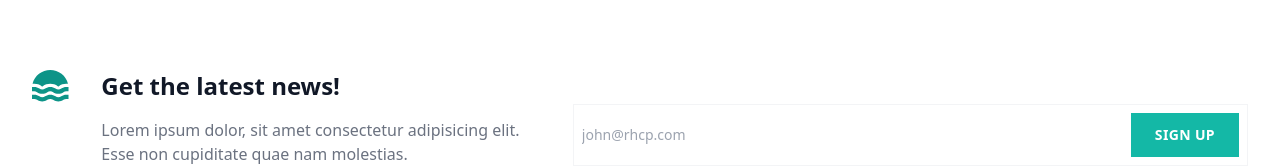
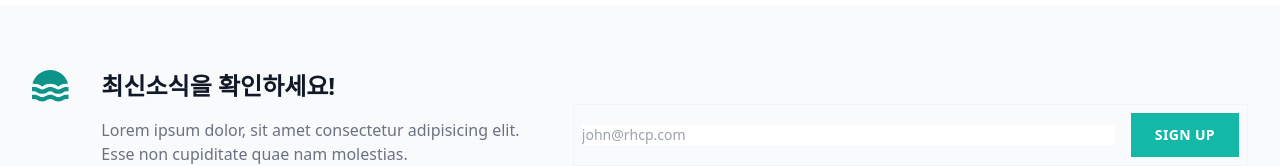
Before and after one commit to kscold/githubpageHTML, a plain HTML site: page index.html in a window 1280 px wide. Shown: the part 1334-1500 px from the top of the page. Drawn offline with nearby package versions, Linux system fonts and the light colour scheme.

Commit message:
page update

```diff
--- a/index.html
+++ b/index.html
@@ -177,7 +177,7 @@
   plugins: [require('@tailwindcss/forms')]
 -->
 
-<footer aria-label="Site Footer" class="bg-white">
+<footer aria-label="Site Footer" class="bg-gray-50">
     <div class="mx-auto max-w-screen-xl px-4 py-16 sm:px-6 lg:px-8">
       <div class="lg:flex lg:items-start lg:gap-8">
         <div class="text-teal-600">
@@ -200,7 +200,7 @@
           <div class="col-span-2">
             <div>
               <h2 class="text-2xl font-bold text-gray-900">
-                Get the latest news!
+                최신소식을 확인하세요!
               </h2>
 
               <p class="mt-4 text-gray-500">
```
